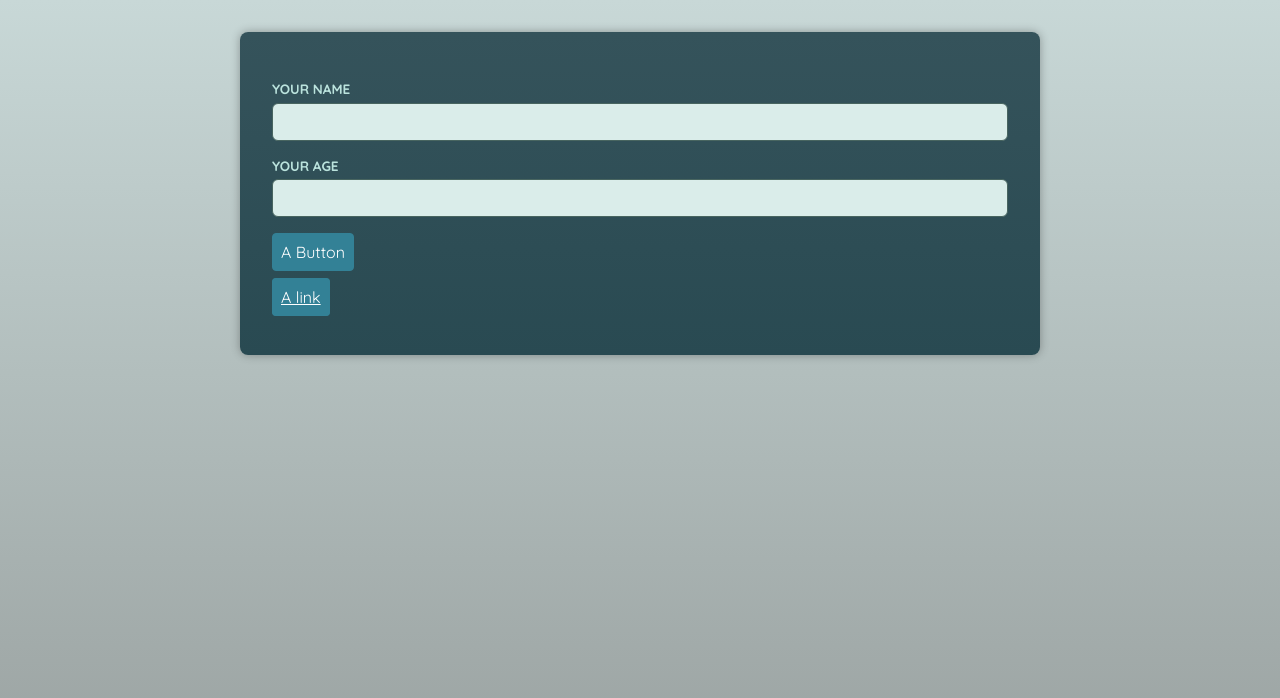
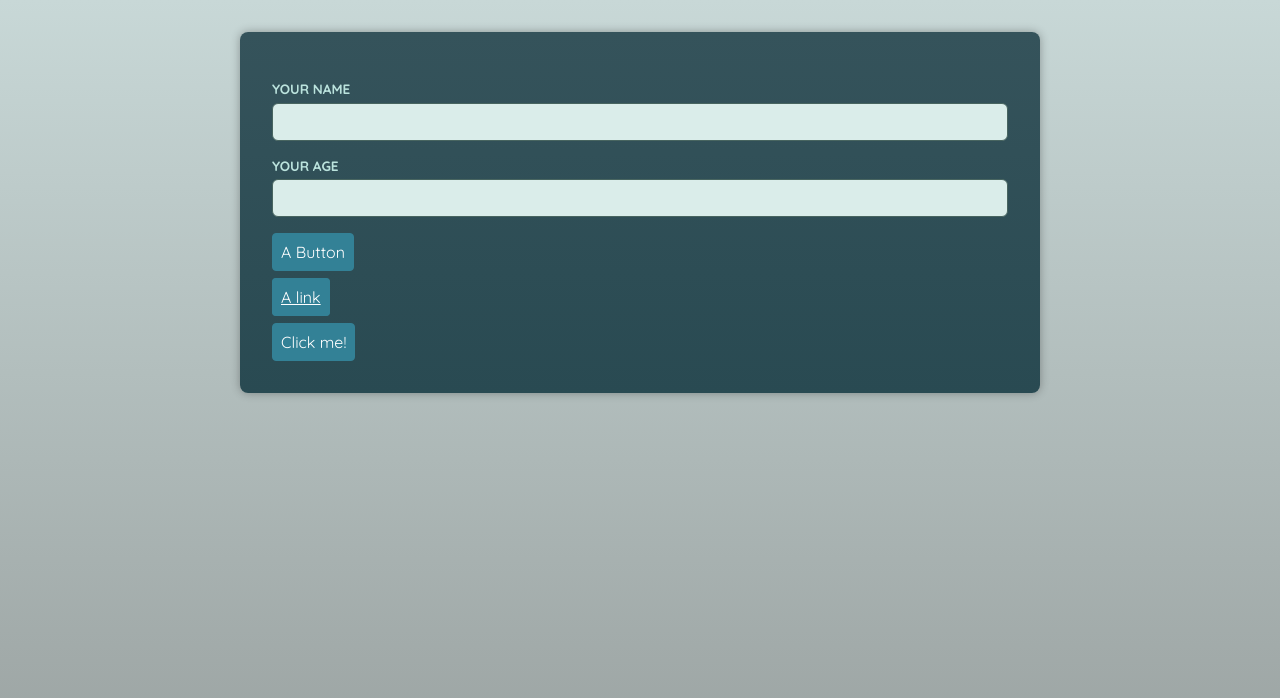
Before and after one commit to inodw1/react-ts-advanced, a React (Vite) app: page / in a window 1280 px wide. Shown: the top 698 px of the page. Built offline with nearby package versions, Linux system fonts and the light colour scheme; a web font is replaced by a local one.

Commit message:
Build a basic polymorphic component

```diff
--- a/src/App.tsx
+++ b/src/App.tsx
@@ -1,6 +1,7 @@
 import React from "react";
 import Input from "./component/input.tsx";
 import Button from "./component/button.tsx";
+import Container from "./component/Container.tsx";
 
 function App() {
     return (
@@ -27,6 +28,8 @@ function App() {
                     A link
                 </Button>
             </p>
+
+            <Container as={Button}>Click me!</Container>
         </main>
     );
 }
--- /dev/null
+++ b/src/component/container.tsx
@@ -0,0 +1,11 @@
+import React, { ReactNode, type ElementType } from "react";
+
+type ContainerProps = {
+    as: ElementType;
+    children: ReactNode;
+};
+const Container = ({ as: Component, children }: ContainerProps) => {
+    return <Component>{children}</Component>;
+};
+
+export default Container;
```
